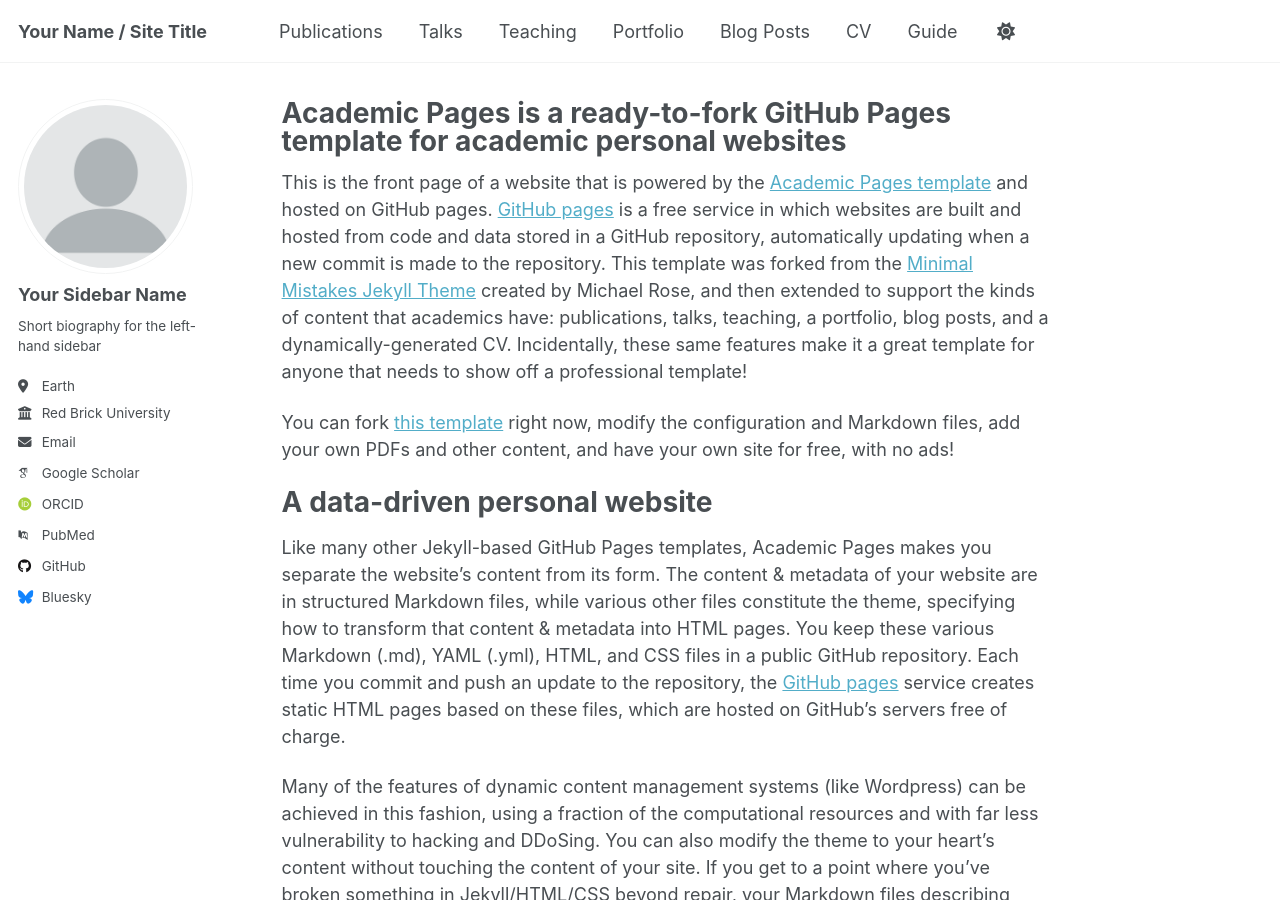
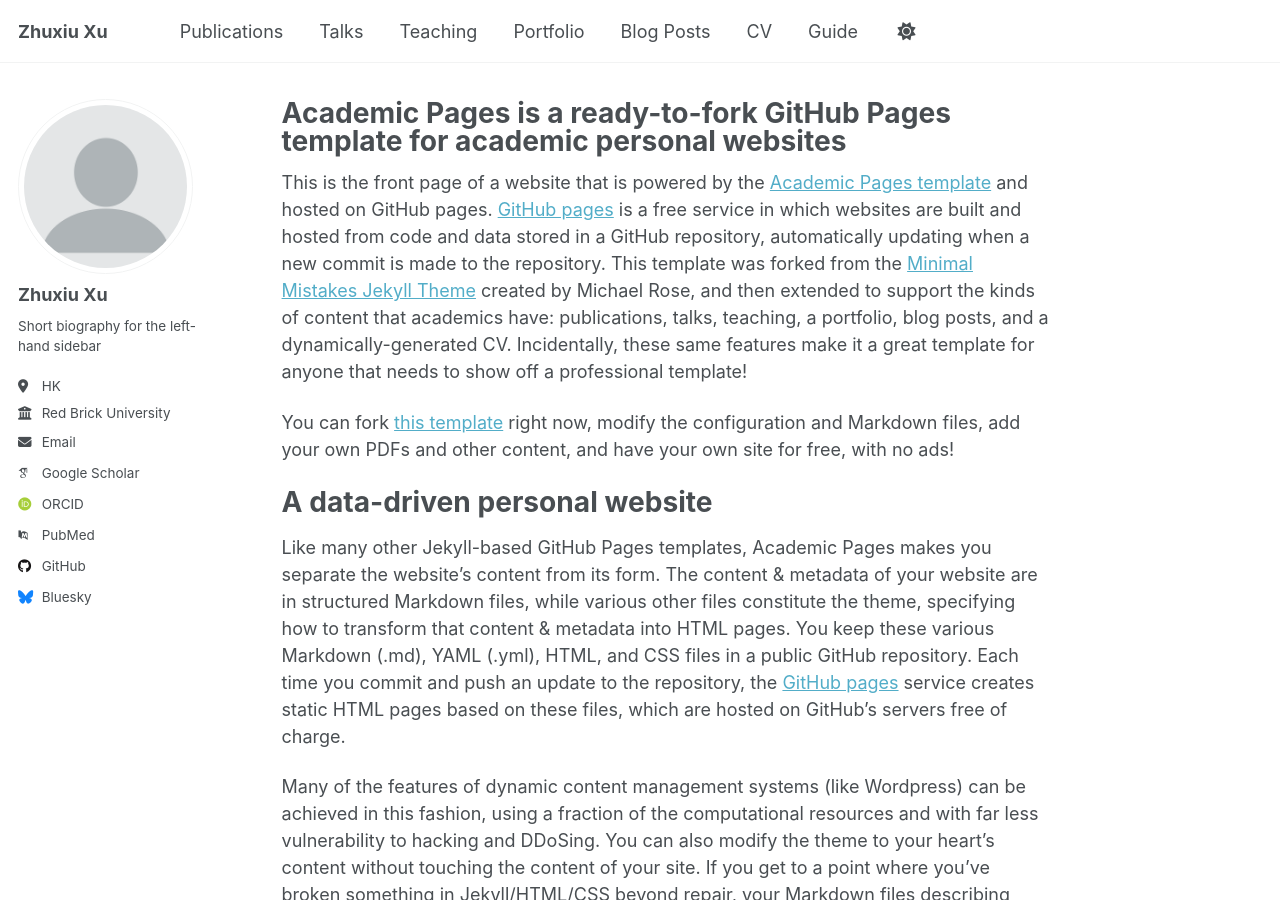
Before and after one commit to XxZzXxxx/XxZzXxxx.github.io, a Jekyll site: the page built from _pages/about.md, in a window 1280 px wide and 900 px high. Built offline with Jekyll 4.4.1, drawn with Linux system fonts in a browser that asks for light colours; some web fonts are replaced; a script that is not in the unit is left out.

Commit message:
Update _config.yml

```diff
--- a/_config.yml
+++ b/_config.yml
@@ -9,14 +9,14 @@
 # Basic Site Settings
 locale                   : "en-US"
 site_theme               : "default" # Currently available options are "default", "air"
-title                    : "Your Name / Site Title"
+title                    : "Zhuxiu Xu"
 title_separator          : "-"
 name                     : &name "Your Name"
 description              : &description "Your Name's academic portfolio"   # Update this with a general description of your site, this is the default if not overridden by a page
 url                      : https://academicpages.github.io # The base hostname & protocol for your site e.g. "https://[your GitHub username].github.io",
                                                            # or if you already have some other page hosted on Github then use "https://[your GitHub username].github.io/[Your Repo Name]"
 baseurl                  : "" # the subpath of your site, e.g. "/blog"
-repository               : "academicpages/academicpages.github.io"
+repository               : " XxZzXxxx/zhuxiu.github.io "
 
 # Site Author - The following control what appear as part of the author content on the side bar.
 #               If a field is blank the icon and link will not appear, otherwise it will be shown.
@@ -24,13 +24,13 @@ repository               : "academicpages/academicpages.github.io"
 author:
   # Biographic information
   avatar           : "profile.png"
-  name             : "Your Sidebar Name"
+  name             : "Zhuxiu Xu"
   pronouns         : # example: "she/her"
   bio              : "Short biography for the left-hand sidebar"
-  location         : "Earth"
+  location         : "HK"
   employer         : "Red Brick University"
   uri              : # URL
-  email            : "none@example.org"
+  email            : "xuzhuxiuxzx@sjtu.edu.cn//xuzhuxiuxzx@gmail.com"
 
   # Academic websites
   academia         : # URL
```
